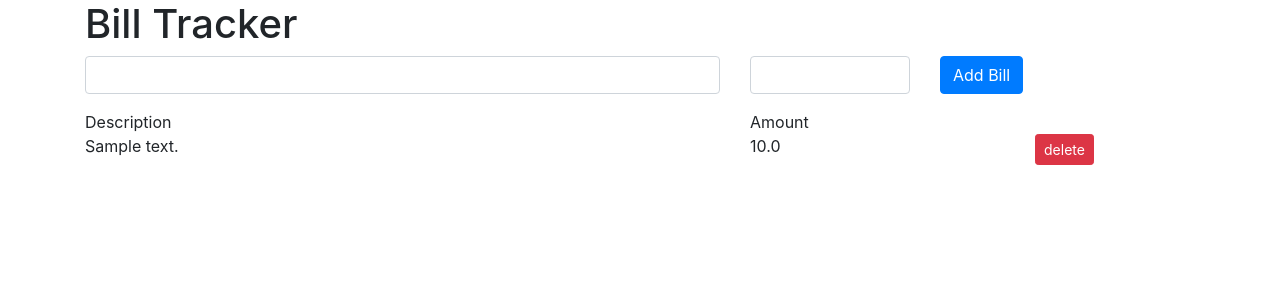
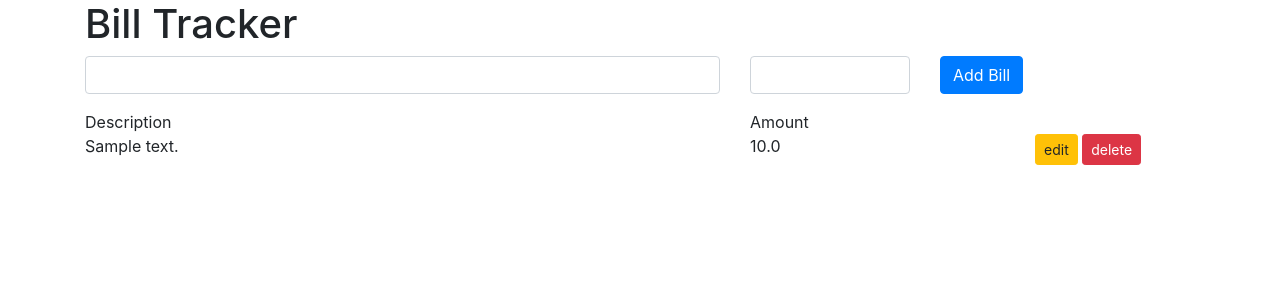
Before and after one commit to nawikart/BillTracker, a Flask app: page / in a window 1280 px wide. Shown: the top 300 px of the page. Run offline with Flask 2, Linux system fonts and the light colour scheme; tables that the repository leaves empty hold one stand-in row (values such as "Sample post"); some libraries are stand-ins or nearby versions.

Commit message:
add edit

```diff
--- a/server.py
+++ b/server.py
@@ -8,14 +8,12 @@ def index():
     all_bills = get_all_bills()
     return render_template('index.html', all_bills = all_bills)
 
+
 @app.route('/add_bill', methods=['POST'])
 def add_bill():
     description = request.form['description']
     amount = request.form['amount']
-
-
     create_bill(amount, description)
-
     return redirect(url_for('index'))
 
 
@@ -25,4 +23,14 @@ def delete(bill_id):
     return redirect(url_for('index'))
 
 
+@app.route('/edit_bill/<bill_id>', methods=['POST', 'GET'])
+def edit_bill(bill_id):
+    if request.method == 'POST':
+        update_bill(bill_id, request.form['amount'], request.form['description'])
+        return redirect(url_for('index'))
+
+    bill = get_bill(bill_id)
+    all_bills = get_all_bills()
+    return render_template('edit.html', bill = bill, all_bills = all_bills)
+
 app.run(debug=True)
--- a/templates/index.html
+++ b/templates/index.html
@@ -26,6 +26,7 @@
         <div class="col-7">{{ bill.description }}</div>
         <div class="col-3">{{ bill.amount }}</div>
         <div class="col-auto">
+            <a href="{{ url_for('edit_bill', bill_id=bill.id) }}" class="btn btn-sm btn-warning">edit</a>
             <a href="{{ url_for('delete', bill_id=bill.id) }}" class="btn btn-sm btn-danger">delete</a>
         </div>
     </div>
```
